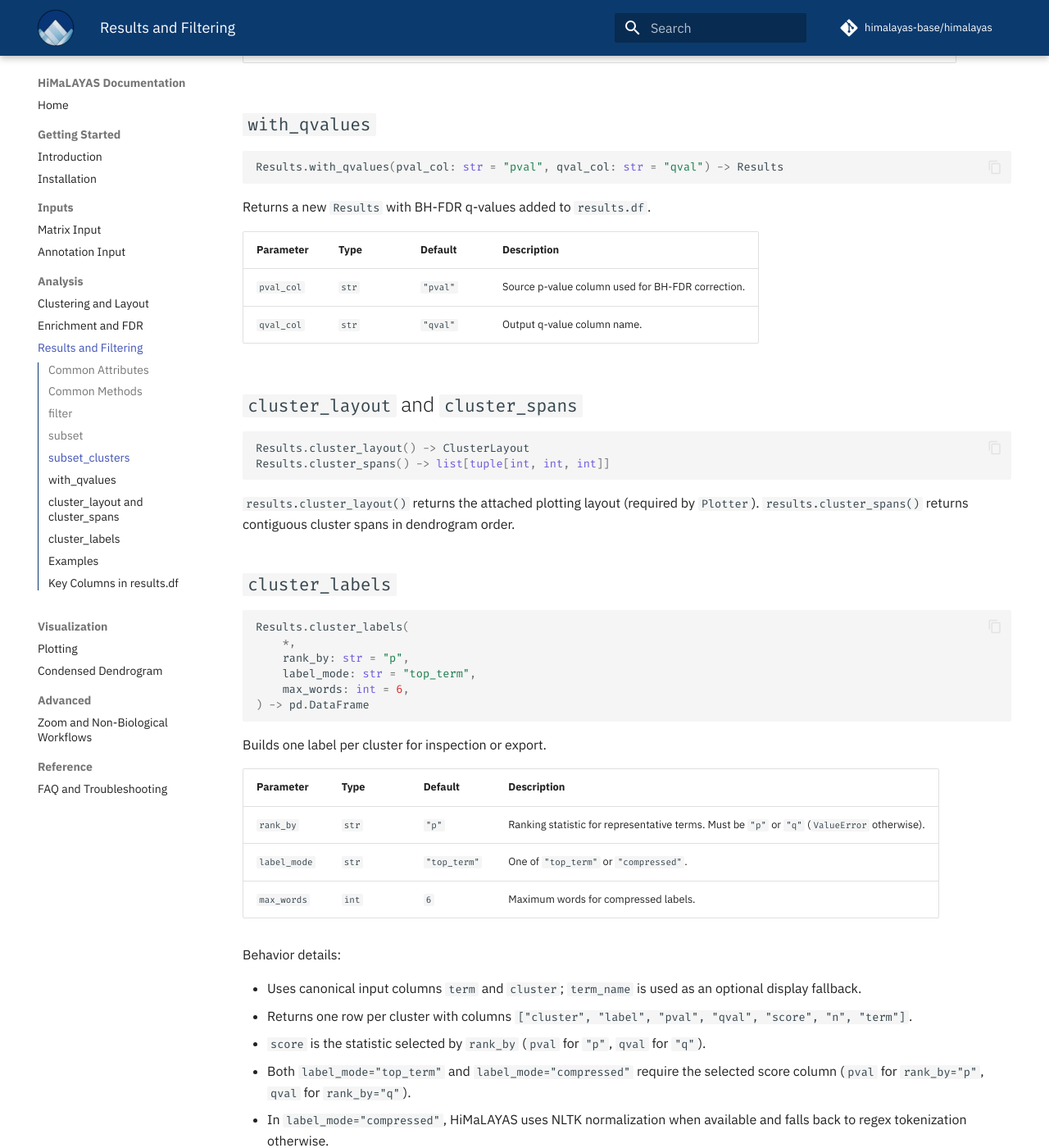
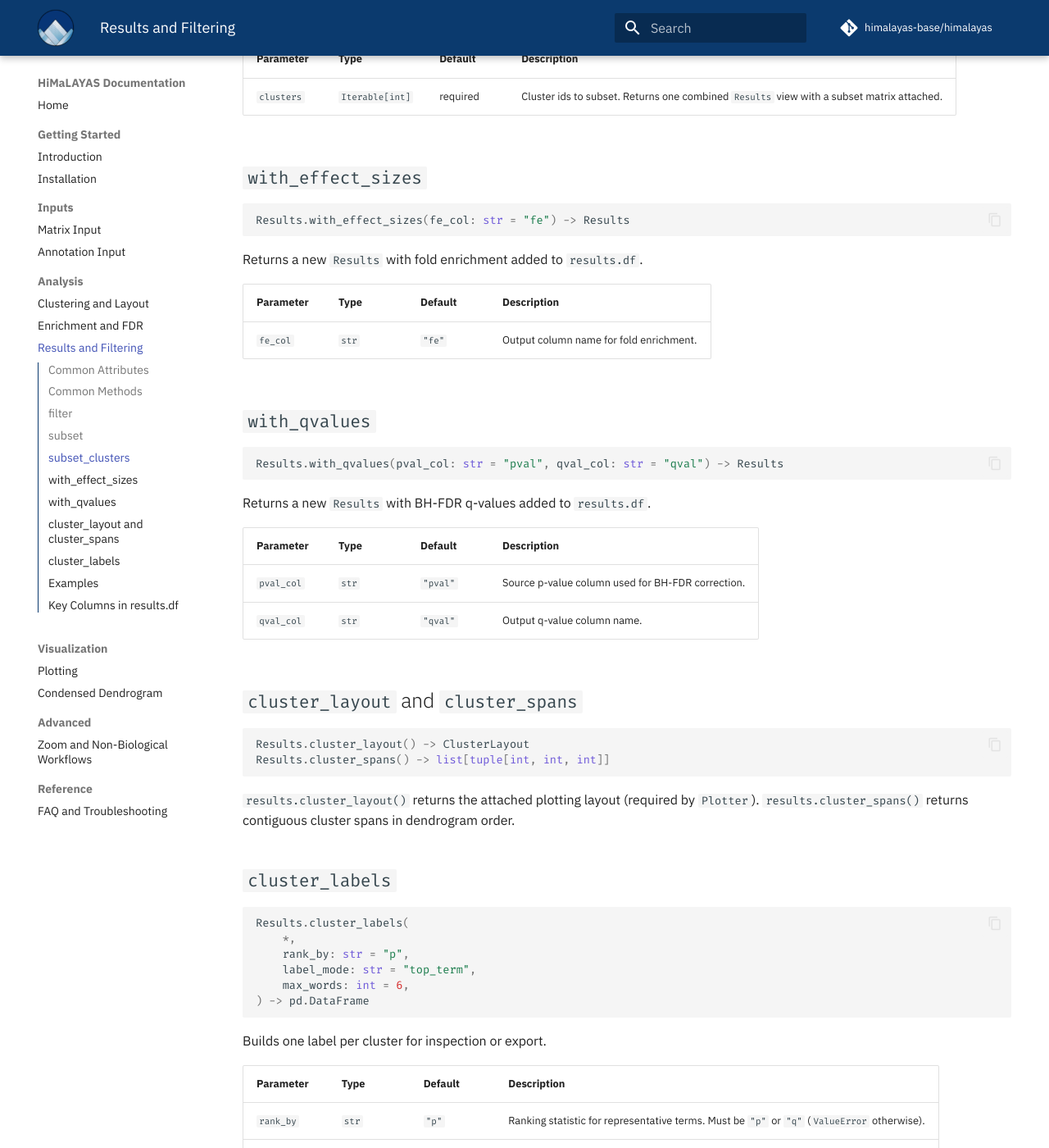
Before and after one commit to himalayas-base/himalayas-docs, an MkDocs documentation site: the page built from docs/6_results.md, in a window 1280 px wide and 1400 px high, scrolled down 2491 px. Shown: the whole window at 82% size. Built offline with MkDocs 1.6.1 and Material for MkDocs 9.7.7, drawn with Linux system fonts in a browser that asks for light colours; comment, search, counter and statistics services are not loaded; some of the changed text lies outside the part shown.

Commit message:
update docs to align with v0.0.12

````diff
--- a/docs/6_results.md
+++ b/docs/6_results.md
@@ -6,7 +6,7 @@
 
 | Attribute | Type | Description |
 | --- | --- | --- |
-| `results.df` | `pd.DataFrame` | Enrichment table (`cluster`, `term`, `k`, `K`, `n`, `N`, `pval`, and optional `qval`). |
+| `results.df` | `pd.DataFrame` | Enrichment table (`cluster`, `term`, `k`, `K`, `n`, `N`, `pval`, and optional `fe` / `qval`). |
 | `results.method` | `str` | Method identifier for the result object (for example, `"hypergeom"` after enrichment or `"subset"` after `results.subset(...)` / `results.subset_clusters(...)`). |
 | `results.params` | `dict[str, Any]` | Analysis metadata attached to results (for example, `linkage_threshold` when available). |
 | `results.matrix` | `Matrix \| None` | Matrix attached to the result object, useful for zoom workflows and background reuse. |
@@ -22,6 +22,7 @@
 Results.filter(expr: str, **kwargs: Any) -> Results
 Results.subset(cluster: int) -> Results
 Results.subset_clusters(clusters: Iterable[int]) -> Results
+Results.with_effect_sizes(fe_col: str = "fe") -> Results
 Results.with_qvalues(pval_col: str = "pval", qval_col: str = "qval") -> Results
 Results.cluster_layout() -> ClusterLayout
 Results.cluster_spans() -> list[tuple[int, int, int]]
@@ -38,6 +39,7 @@
 | `results.filter(...)` | Returns a new `Results` filtered by a query expression on `results.df`. |
 | `results.subset(...)` | Returns a single-cluster view for zoom workflows (with subset matrix attached). |
 | `results.subset_clusters(...)` | Returns a multi-cluster view for zoom workflows by taking the union of selected cluster labels. |
+| `results.with_effect_sizes(...)` | Returns a new `Results` with fold enrichment added to `results.df`. |
 | `results.with_qvalues(...)` | Returns a new `Results` with BH-FDR q-values added to `results.df`. |
 | `results.cluster_layout()` | Returns the attached plotting layout (required by `Plotter`). |
 | `results.cluster_spans()` | Returns contiguous cluster spans in dendrogram order. |
@@ -79,6 +81,18 @@
 | Parameter | Type | Default | Description |
 | --- | --- | --- | --- |
 | `clusters` | `Iterable[int]` | required | Cluster ids to subset. Returns one combined `Results` view with a subset matrix attached. |
+
+## `with_effect_sizes`
+
+```python
+Results.with_effect_sizes(fe_col: str = "fe") -> Results
+```
+
+Returns a new `Results` with fold enrichment added to `results.df`.
+
+| Parameter | Type | Default | Description |
+| --- | --- | --- | --- |
+| `fe_col` | `str` | `"fe"` | Output column name for fold enrichment. |
 
 ## `with_qvalues`
 
@@ -125,9 +139,10 @@
 Behavior details:
 
 - Uses canonical input columns `term` and `cluster`; `term_name` is used as an optional display fallback.
-- Returns one row per cluster with columns `["cluster", "label", "pval", "qval", "score", "n", "term"]`.
+- Returns one row per cluster with columns `["cluster", "label", "pval", "qval", "score", "n", "term", "fe"]`.
 - `score` is the statistic selected by `rank_by` (`pval` for `"p"`, `qval` for `"q"`).
 - Both `label_mode="top_term"` and `label_mode="compressed"` require the selected score column (`pval` for `rank_by="p"`, `qval` for `rank_by="q"`).
+- Representative-term selection is deterministic: selected score (`pval` or `qval`), then `pval` (if present), then lexical `term`.
 - In `label_mode="compressed"`, HiMaLAYAS uses NLTK normalization when available and falls back to regex tokenization otherwise.
 
 `Results.cluster_labels(...)` is an optional post hoc utility for inspection, export, or external workflows. You do not need to pass its output into `Plotter.plot_cluster_labels(...)` or `plot_dendrogram_condensed(...)`; both generate labels internally from the attached `Results`.
@@ -160,7 +175,7 @@
 cluster_labels = results.cluster_labels(rank_by="q", label_mode="top_term")
 compressed_labels = results.cluster_labels(rank_by="p", label_mode="compressed", max_words=5)
 
-display(cluster_labels[["cluster", "label", "pval", "qval", "score", "n", "term"]].head())
+display(cluster_labels[["cluster", "label", "pval", "qval", "score", "n", "term", "fe"]].head())
 ```
 
 Inspect cluster membership and sizes:
@@ -182,4 +197,5 @@
 - `n`: Cluster size.
 - `N`: Background size.
 - `pval`: Hypergeometric p-value.
+- `fe`: Fold enrichment effect size, computed as `(k / n) / (K / N)`.
 - `qval`: Adjusted p-value used for significance filtering (if present).
````
Also changed, not shown: docs/5_enrichment.md (+2 -2 lines), docs/7_plotting.md (+7 -3 lines), docs/8_condensed_dendrogram.md (+9 -4 lines), docs/9_advanced_workflows.md (+1 -1 lines), docs/index.md (+1 -1 lines).
